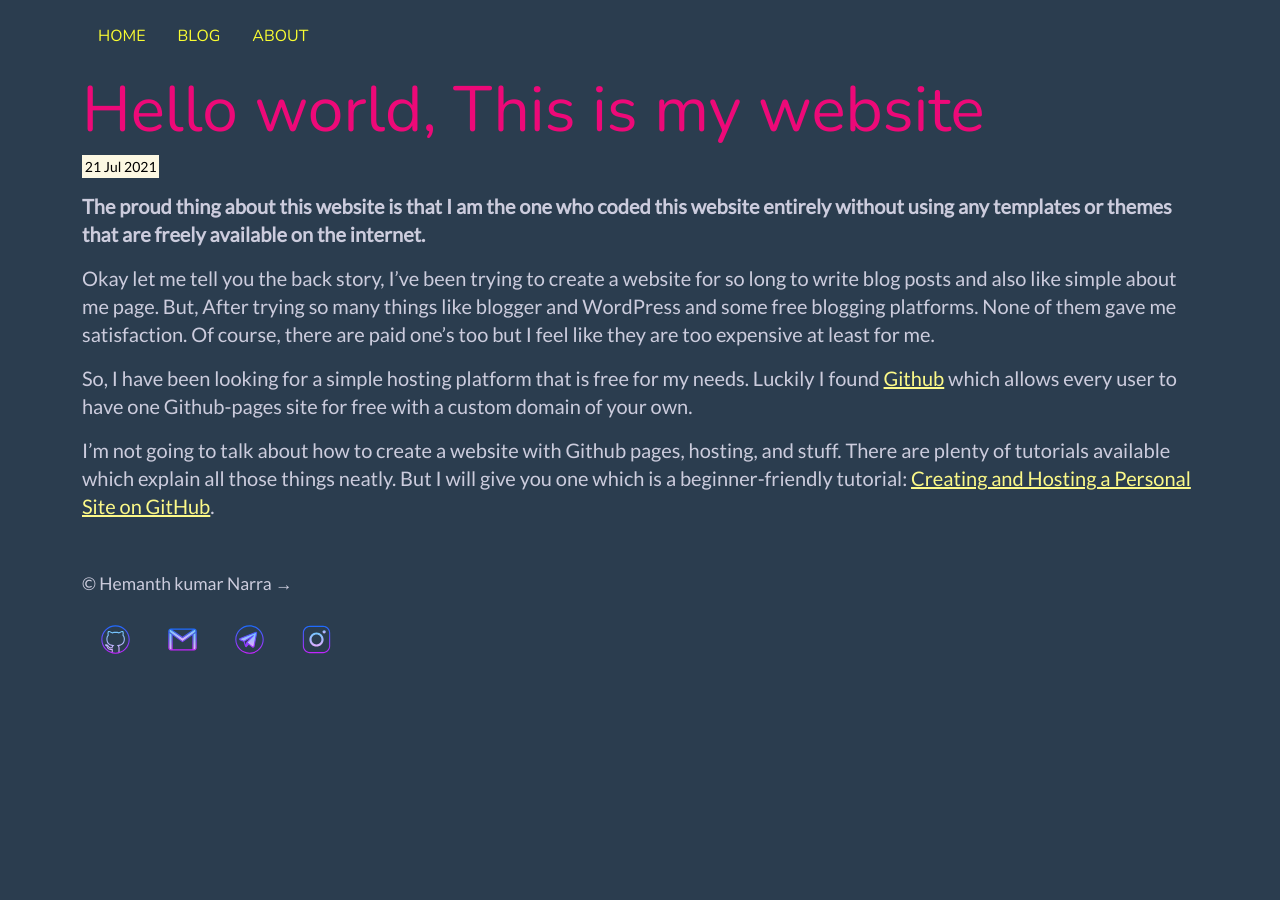
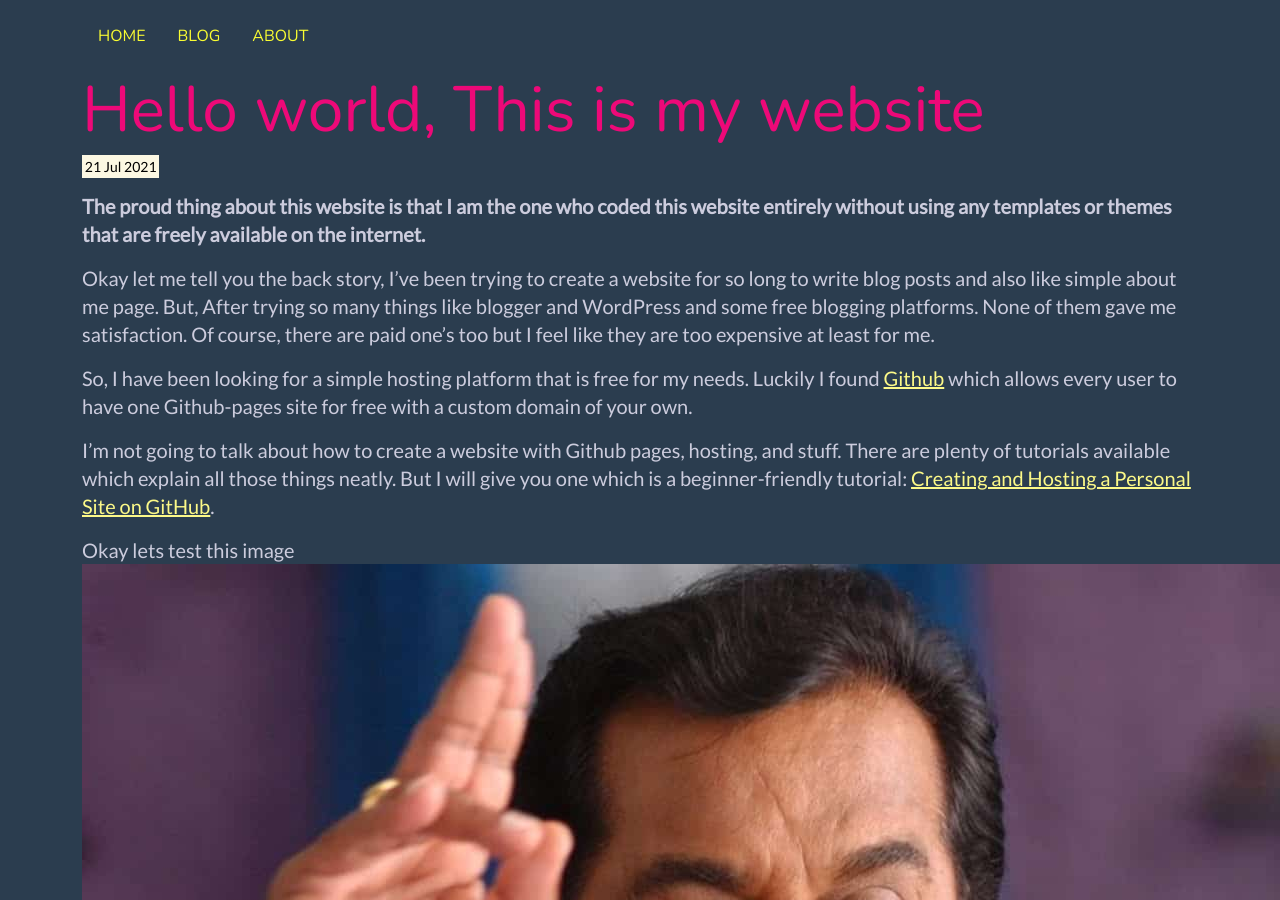
Before and after one commit to hemanthnarra/hemanthnarra.github.io, a Jekyll site: the page built from _posts/2021-07-21-hello-world.md, in a window 1280 px wide and 900 px high. Built offline with Jekyll 4.4.1, drawn with Linux system fonts in a browser that asks for light colours.

Commit message:
Update 2021-07-21-hello-world.md

```diff
--- a/_posts/2021-07-21-hello-world.md
+++ b/_posts/2021-07-21-hello-world.md
@@ -11,3 +11,5 @@ Okay let me tell you the back story, I've been trying to create a website for so
 So, I have been looking for a simple hosting platform that is free for my needs. Luckily I found [Github](https://github.com) which allows every user to have one Github-pages site for free with a custom domain of your own.
 
 I'm not going to talk about how to create a website with Github pages, hosting, and stuff. There are plenty of tutorials available which explain all those things neatly. But I will give you one which is a beginner-friendly tutorial: [Creating and Hosting a Personal Site on GitHub](http://jmcglone.com/guides/github-pages/).
+
+Okay lets test this image ![My helpful screenshot](/Brahmi.jpg)
```
